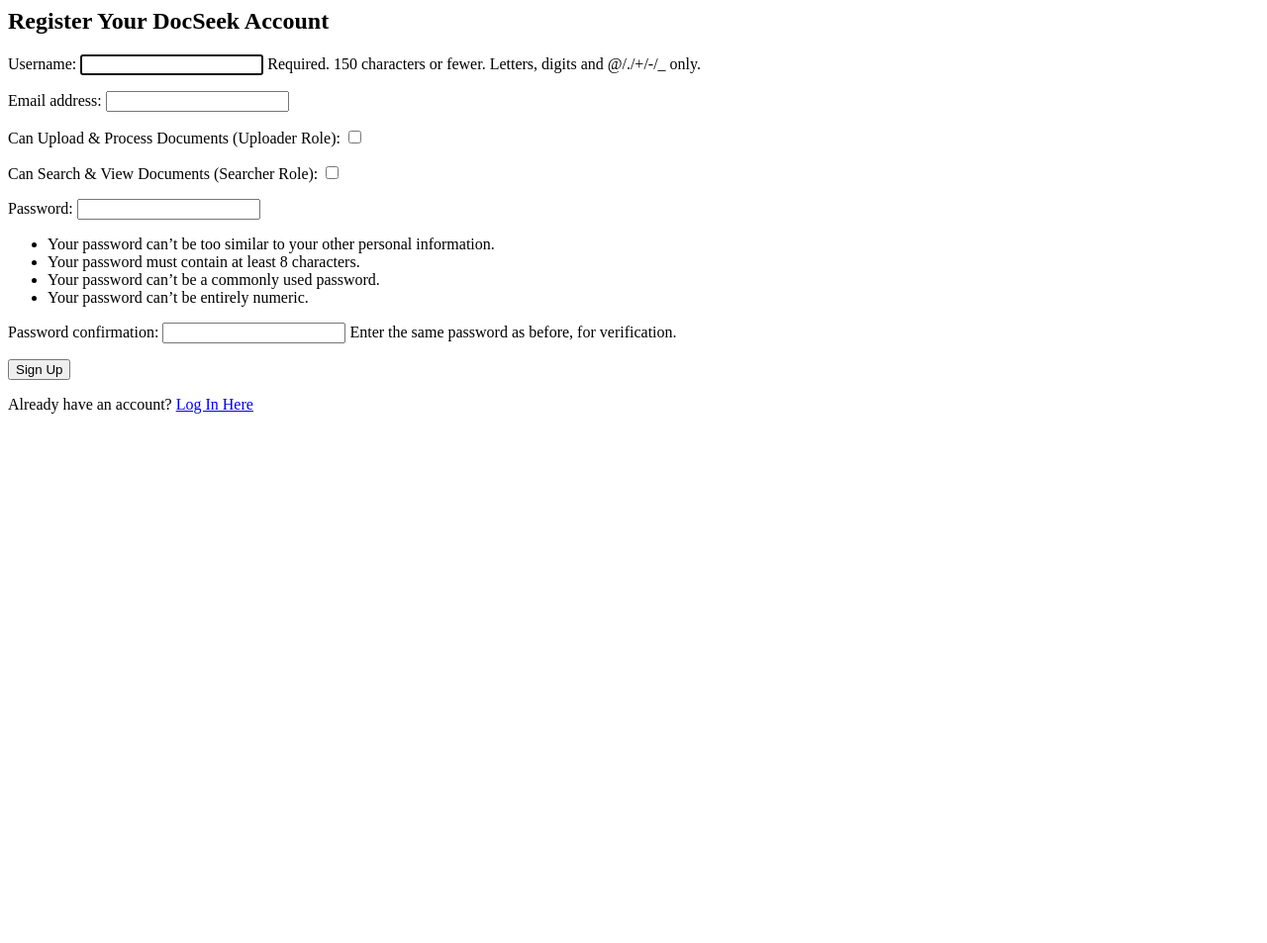
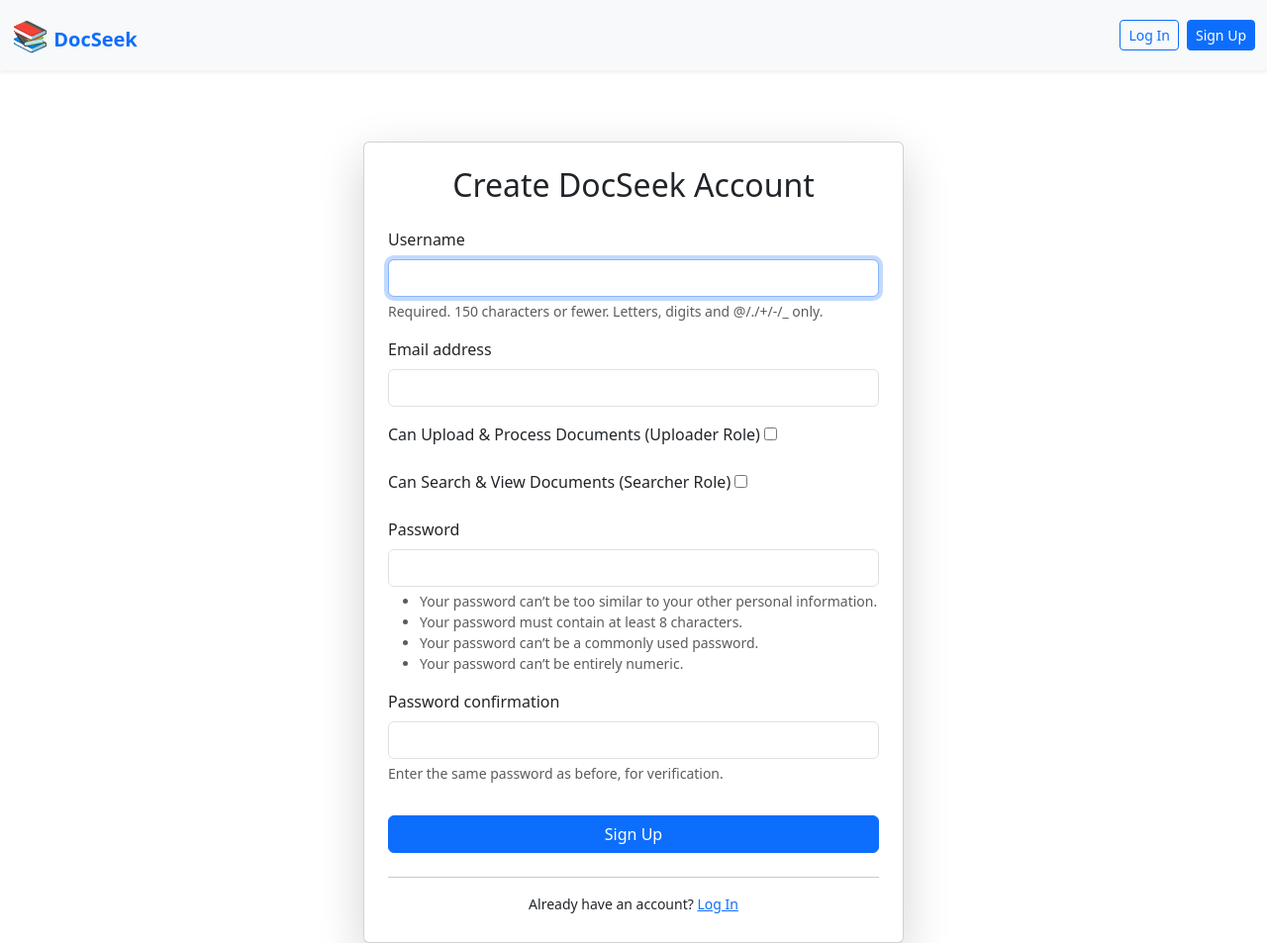
Before and after one commit to albanz27/DocSeek, a Django app: page /register/ in a window 1280 px wide. Shown: the whole page at 99% size. Before the commit the page ends 418 px from the top, so only its background shows below. Run offline with Django 5.2, Linux system fonts and the light colour scheme; parts of the project's set-up code (start-up, migrations or seed data) failed here and were passed over.

Commit message:
Enhance Uploader Dashboard and Signup Form: - Update dashboard to display total uploaded document count and provide user-specific messages. - Improve signup form layout and error handling for better user experience. - Add new documents to .gitignore to prevent tracking.

```diff
--- a/doc_manager/views.py
+++ b/doc_manager/views.py
@@ -113,6 +113,10 @@
 
     def get_context_data(self, **kwargs):
         context = super().get_context_data(**kwargs)
+        context['total_uploaded_count'] = Document.objects.filter(
+            uploader=self.request.user
+        ).count()
+
         context['processed_count'] = Document.objects.filter(
             uploader=self.request.user,
             is_processed=True
--- a/templates/registration/signup.html
+++ b/templates/registration/signup.html
@@ -1,9 +1,55 @@
-<h2>Register Your DocSeek Account</h2>
+{% extends 'base.html' %}
 
-<form method="POST">
-    {% csrf_token %}
-    {{ form.as_p }}
-    <button type="submit">Sign Up</button>
-</form>
+{% block content %}
+<div class="row justify-content-center">
+    <div class="col-md-8 col-lg-6">
+        <div class="card shadow-lg p-4 mt-5">
+            <h2 class="card-title text-center mb-4">Create DocSeek Account</h2>
 
-<p>Already have an account? <a href="{% url 'login' %}">Log In Here</a></p>
+            <form method="POST">
+                {% csrf_token %}
+
+                {% if form.non_field_errors %}
+                    <div class="alert alert-danger">
+                        {% for error in form.non_field_errors %}
+                            {{ error }}
+                        {% endfor %}
+                    </div>
+                {% endif %}
+
+                {% for field in form %}
+                    {% if field.label == 'Can upload & process documents (uploader role)' or field.label == 'Can search & view documents (searcher role)' %}
+                        <div class="form-check mb-3">
+                            {{ field }}
+                            <label class="form-check-label" for="{{ field.id_for_label }}">
+                                {{ field.label }}
+                            </label>
+                            {% for error in field.errors %}
+                                <div class="invalid-feedback d-block">{{ error }}</div>
+                            {% endfor %}
+                        </div>
+                    {% else %}
+                        <div class="mb-3">
+                            <label for="{{ field.id_for_label }}" class="form-label">{{ field.label }}</label>
+                            {{ field }}
+                            {% if field.help_text %}
+                                <div class="form-text">{{ field.help_text }}</div>
+                            {% endif %}
+                            {% for error in field.errors %}
+                                <div class="invalid-feedback d-block">{{ error }}</div>
+                            {% endfor %}
+                        </div>
+                    {% endif %}
+                {% endfor %}
+
+                <button type="submit" class="btn btn-primary w-100 mt-3">Sign Up</button>
+            </form>
+
+            <hr class="mt-4 mb-3">
+            <div class="text-center">
+                <p class="small mb-1">Already have an account? <a href="{% url 'login' %}">Log In</a></p>
+            </div>
+        </div>
+    </div>
+</div>
+{% endblock content %}
```
Also changed, not shown: doc_manager/templates/doc_manager/uploader_dashboard.html (+13 -5 lines), 1 other file.
